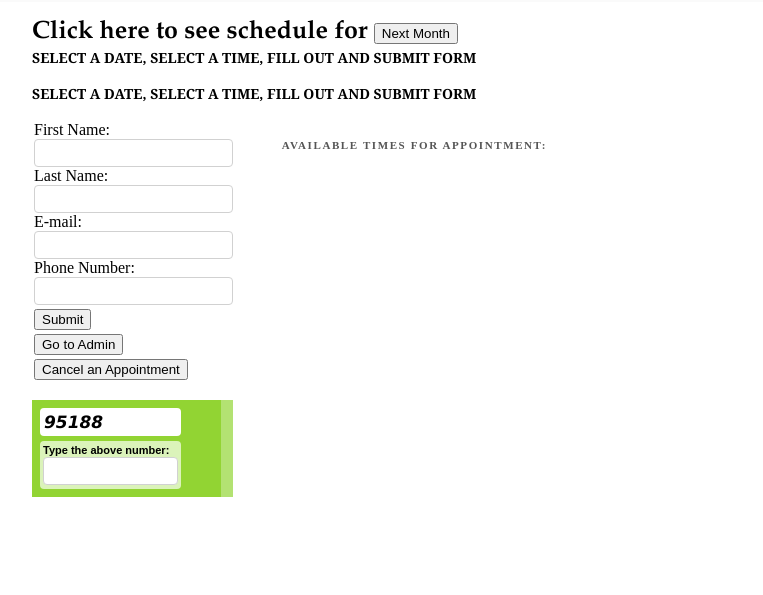
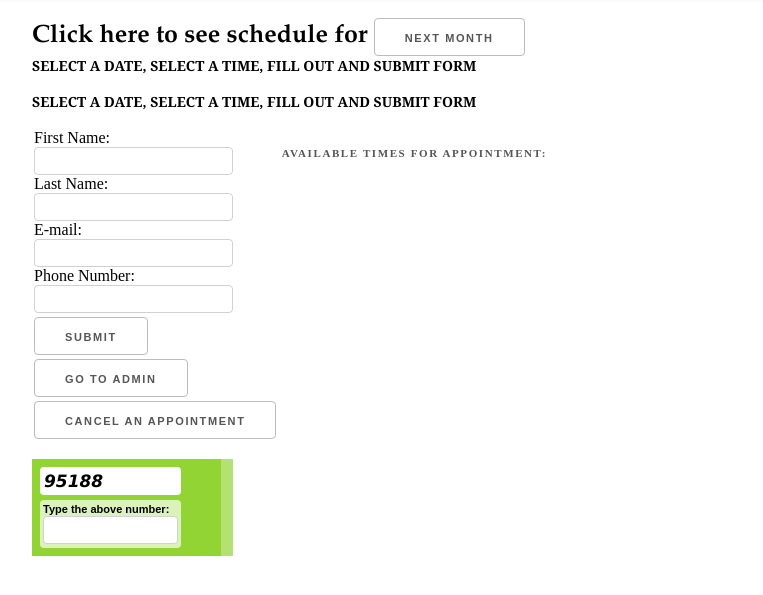
Before and after one commit to Jo7ephJames/HerokuTestApp, a website: page App/index.html in a window 1280 px wide. Shown: the part 157-752 px from the top of the page, without its empty margins (48-811 px from the left). Drawn offline with Linux system fonts and the light colour scheme.

Commit message:
Update style.css

```diff
--- a/App/style.css
+++ b/App/style.css
@@ -176,16 +176,19 @@ body {
 
 /* Buttons
 –––––––––––––––––––––––––––––––––––––––––––––––––– */
-.button {
+.button,
+button,
+input[type="submit"],
+input[type="reset"],
+input[type="button"] {
   display: inline-block;
   height: 38px;
-  padding: 10px, 30px;
+  padding: 0 30px;
   color: #555;
-  font-family: "Times New Roman", Times, Serif;
   text-align: center;
   font-size: 11px;
   font-weight: 600;
-  line-height: 18px;
+  line-height: 38px;
   letter-spacing: .1rem;
   text-transform: uppercase;
   text-decoration: none;
```
